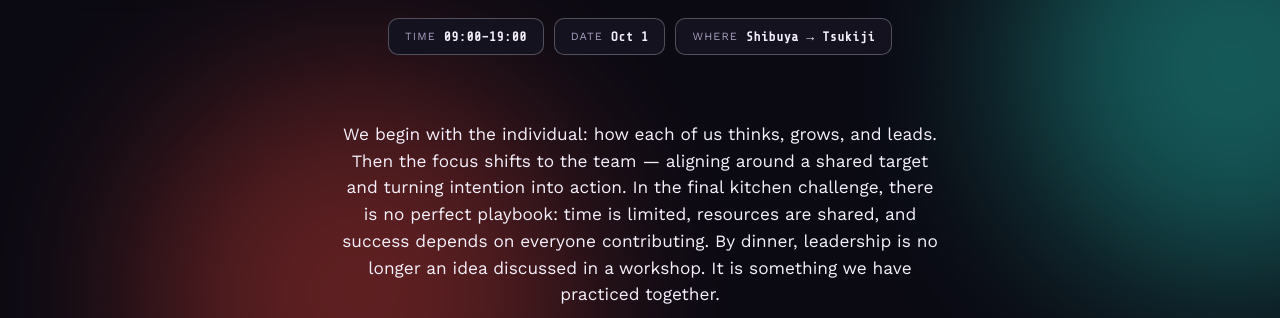
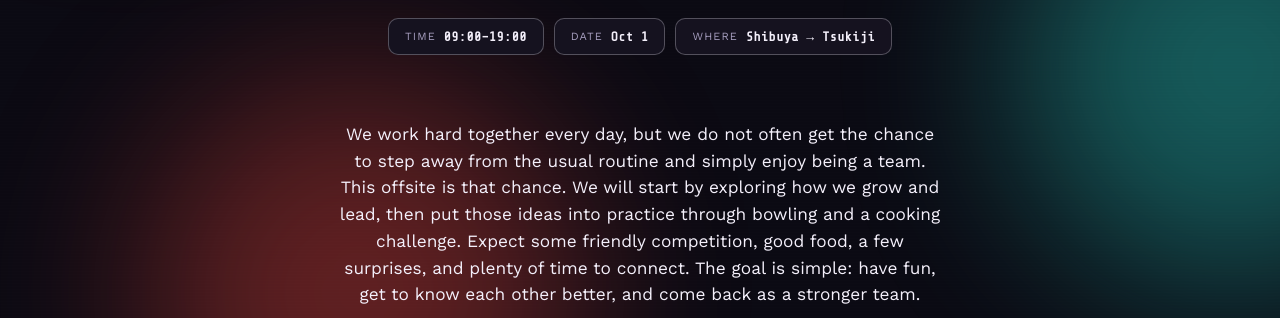
Before and after one commit to elliott828/cx_offsite, a plain HTML site: page invitation.html in a window 1280 px wide. Shown: the part 482-800 px from the top of the page. Drawn offline with nearby package versions, Linux system fonts and the light colour scheme.

Commit message:
Rewrite offsite story in a warmer voice

```diff
--- a/invitation.html
+++ b/invitation.html
@@ -288,7 +288,7 @@
   </header>
 
   <section class="intro">
-    <p>We begin with the individual: how each of us thinks, grows, and leads. Then the focus shifts to the team &mdash; aligning around a shared target and turning intention into action. In the final kitchen challenge, there is no perfect playbook: time is limited, resources are shared, and success depends on everyone contributing. By dinner, leadership is no longer an idea discussed in a workshop. It is something we have practiced together.</p>
+    <p>We work hard together every day, but we do not often get the chance to step away from the usual routine and simply enjoy being a team. This offsite is that chance. We will start by exploring how we grow and lead, then put those ideas into practice through bowling and a cooking challenge. Expect some friendly competition, good food, a few surprises, and plenty of time to connect. The goal is simple: have fun, get to know each other better, and come back as a stronger team.</p>
   </section>
 
   <section aria-labelledby="board-head">
```
